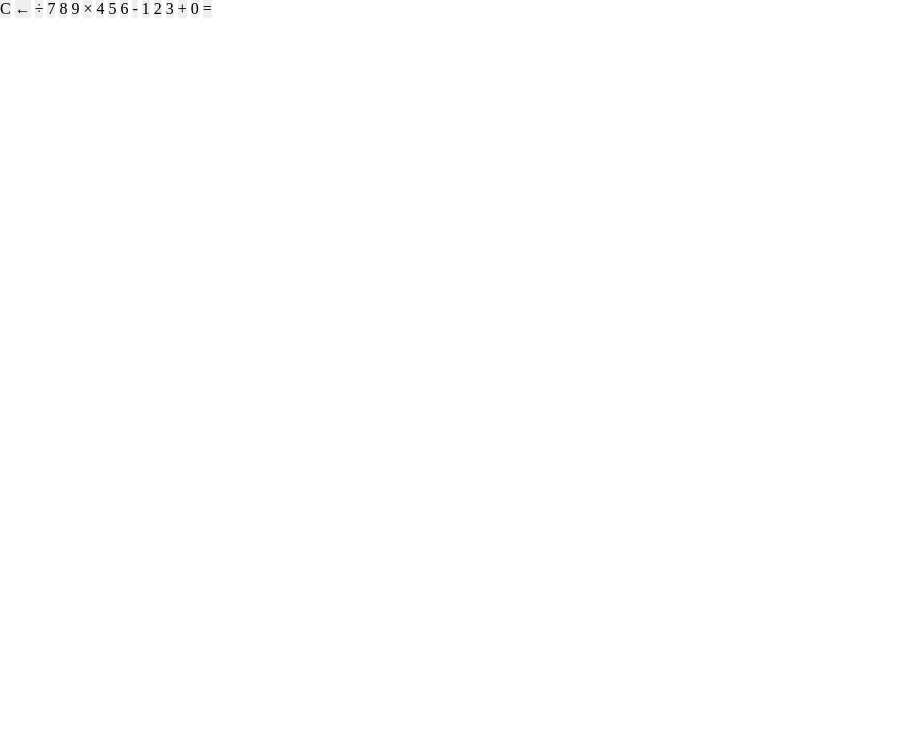
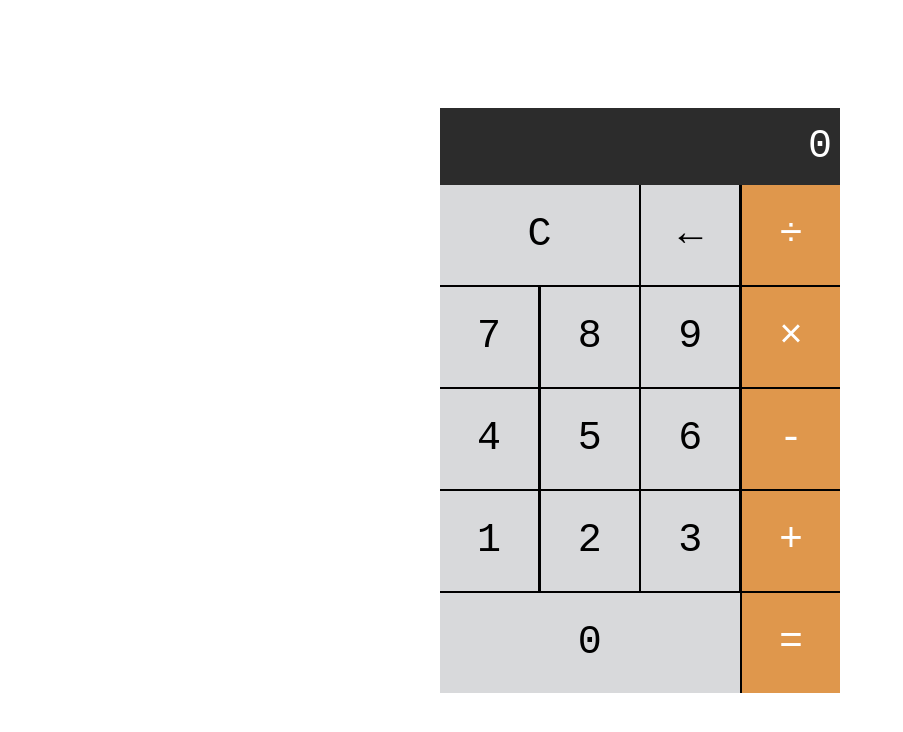
Before and after one commit to msa-sitare/fem-calculator, a plain HTML site: page index.html in a window 1280 px wide. Shown: the whole page, without its empty margins (0-903 px from the left). Drawn offline with Linux system fonts and the light colour scheme.

Commit message:
complete html css

```diff
--- a/index.html
+++ b/index.html
@@ -1,29 +1,41 @@
 <!DOCTYPE html>
 <html lang="en">
   <head>
-    <meta charset="UTF-8">
-    <meta name="viewport" content="width=device-width, initial-scale=1.0">
+    <meta charset="UTF-8" />
+    <meta name="viewport" content="width=device-width, initial-scale=1.0" />
     <title>Calculator</title>
-    <link href="style.css" rel="stylesheet">
+    <link href="style.css" rel="stylesheet" />
   </head>
   <body>
-    <div class="screen"></div>
+    <div class="calc">
+      <div class="screen">0</div>
+      <div class="container">
         <button class="clean">C</button>
         <button class="back">←</button>
         <button class="orange">÷</button>
+      </div>
+      <div class="container">
         <button class="number">7</button>
         <button class="number">8</button>
         <button class="number">9</button>
         <button class="orange">×</button>
+      </div>
+      <div class="container">
         <button class="number">4</button>
         <button class="number">5</button>
         <button class="number">6</button>
         <button class="orange">-</button>
+      </div>
+      <div class="container">
         <button class="number">1</button>
         <button class="number">2</button>
         <button class="number">3</button>
         <button class="orange">+</button>
+      </div>
+      <div class="container">
         <button class="number-zero">0</button>
         <button class="orange">=</button>
+      </div>
+    </div>
   </body>
 </html>
--- a/style.css
+++ b/style.css
@@ -1,11 +1,89 @@
-html,
-body,
-div,
-button {
+* {
   margin: 0;
   padding: 0;
   border: 0;
   font-size: 100%;
   font: inherit;
   vertical-align: baseline;
+  box-sizing: border-box;
 }
+
+body,
+html {
+  height: 100%;
+  margin: 0;
+}
+
+body {
+  font-family: monospace, sans-serif;
+  display: flex;
+  justify-content: center;
+  align-items: center;
+}
+
+:root {
+  --bg-default: #d8d9db;
+  --bg-hover: #ebebeb;
+  --bg-active: #bbbcbe;
+  --bg-screen: #2c2c2c;
+  --bg-orange: #df974c;
+  --bg-orange-hover: #dfb07e;
+}
+
+.calc {
+  width: 400px;
+  background-color: black;
+}
+
+.container {
+  display: flex;
+  justify-content: space-between;
+}
+
+.container:not(:last-of-type) {
+  margin-bottom: 0.5%;
+}
+
+button {
+  height: 100px;
+  width: 24.5%;
+  font-size: 40px;
+  background-color: var(--bg-default);
+}
+
+.orange {
+  background-color: var(--bg-orange);
+  color: white;
+}
+
+button:hover {
+  background-color: var(--bg-hover);
+}
+
+.orange:hover {
+  background-color: var(--bg-orange-hover);
+}
+
+button:hover, .orange:hover {
+  cursor: pointer;
+}
+
+button:active {
+  background-color: var(--bg-active);
+}
+
+.screen {
+  font-size: 40px;
+  background-color: var(--bg-screen);
+  color: white;
+  text-align: right;
+  padding: 16px 8px;
+}
+
+.clean {
+  width: 49.7%;
+}
+
+.number-zero {
+  width: 74.9%;
+}
```
Lines whose indentation alone changed are shown as unchanged.
